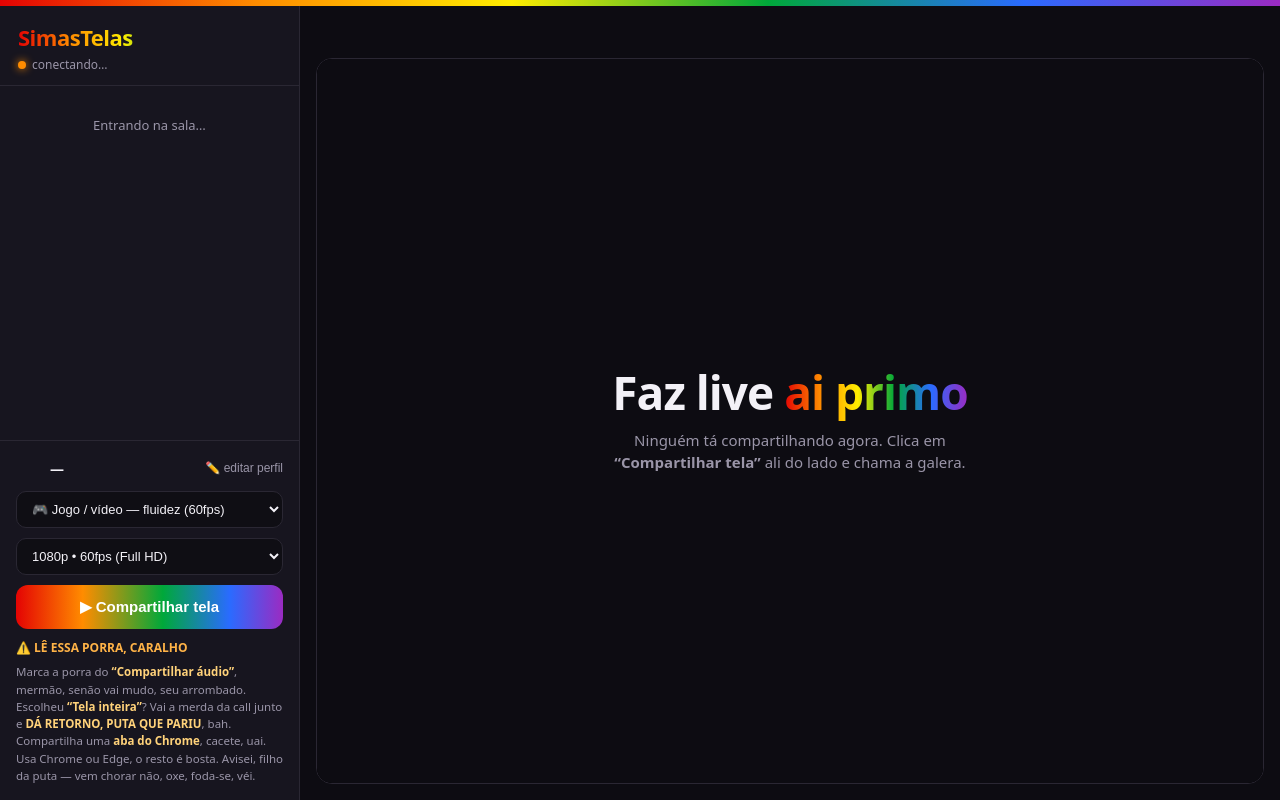
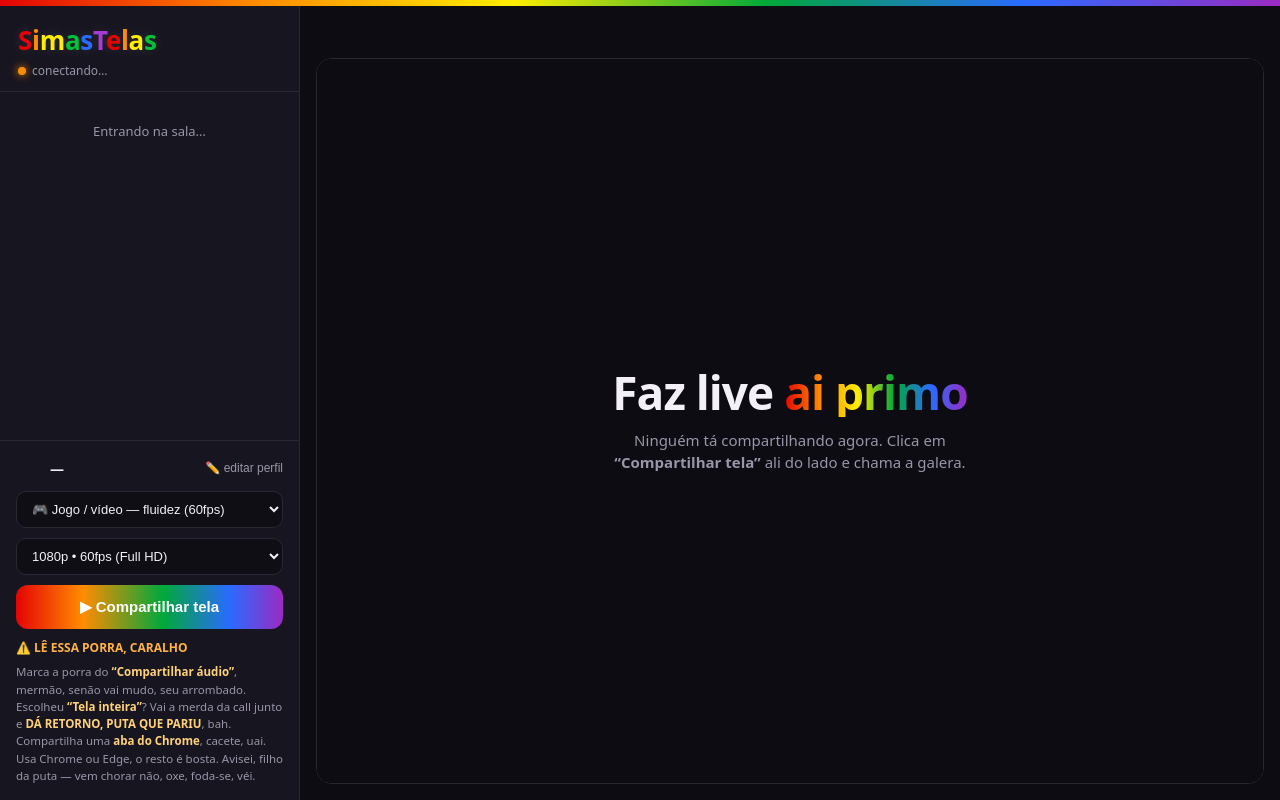
Before and after one commit to luksmadethis/simastelas, a plain HTML site: page index.html in a window 1280 px wide. Drawn offline with Linux system fonts and the light colour scheme.

Commit message:
Logo SimasTelas com todas as cores do arco-íris
Co-Authored-By: Claude Opus 5.5 <noreply@anthropic.com>
Claude-Session: https://claude.ai/code/session_01Vb9jCdZ8cmeMztXeSQkbhq

```diff
--- a/index.html
+++ b/index.html
@@ -24,7 +24,8 @@
   /* ---------- lateral ---------- */
   .side{background:var(--card);border-right:1px solid var(--line);display:flex;flex-direction:column;min-height:0}
   .side-head{padding:16px 18px 12px;border-bottom:1px solid var(--line)}
-  .logo{font-weight:800;font-size:22px;letter-spacing:-.5px}
+  .logo{font-weight:900;font-size:26px;letter-spacing:-.3px;text-shadow:0 0 14px rgba(255,255,255,.12)}
+  .grad{display:inline-block}
   .online{font-size:12px;color:var(--mut);margin-top:4px;display:flex;align-items:center;gap:6px}
   .gdot{width:8px;height:8px;border-radius:50%;background:#00d84a;box-shadow:0 0 8px #00d84a}
   .gdot.off{background:#ff8c00;box-shadow:0 0 8px #ff8c00}
@@ -108,7 +109,7 @@
   <!-- ============ LATERAL ============ -->
   <aside class="side">
     <div class="side-head">
-      <div class="logo grad">SimasTelas</div>
+      <div class="logo" title="SimasTelas"><span style="color:#e40303">S</span><span style="color:#ff8c00">i</span><span style="color:#ffed00">m</span><span style="color:#00c13a">a</span><span style="color:#2a6bff">s</span><span style="color:#a43cd8">T</span><span style="color:#e40303">e</span><span style="color:#ff8c00">l</span><span style="color:#ffed00">a</span><span style="color:#00c13a">s</span></div>
       <div class="online"><span class="gdot off" id="netDot"></span><span id="onlineTxt">conectando…</span></div>
     </div>
     <div class="list" id="list"><div class="empty-list">Entrando na sala…</div></div>
```
